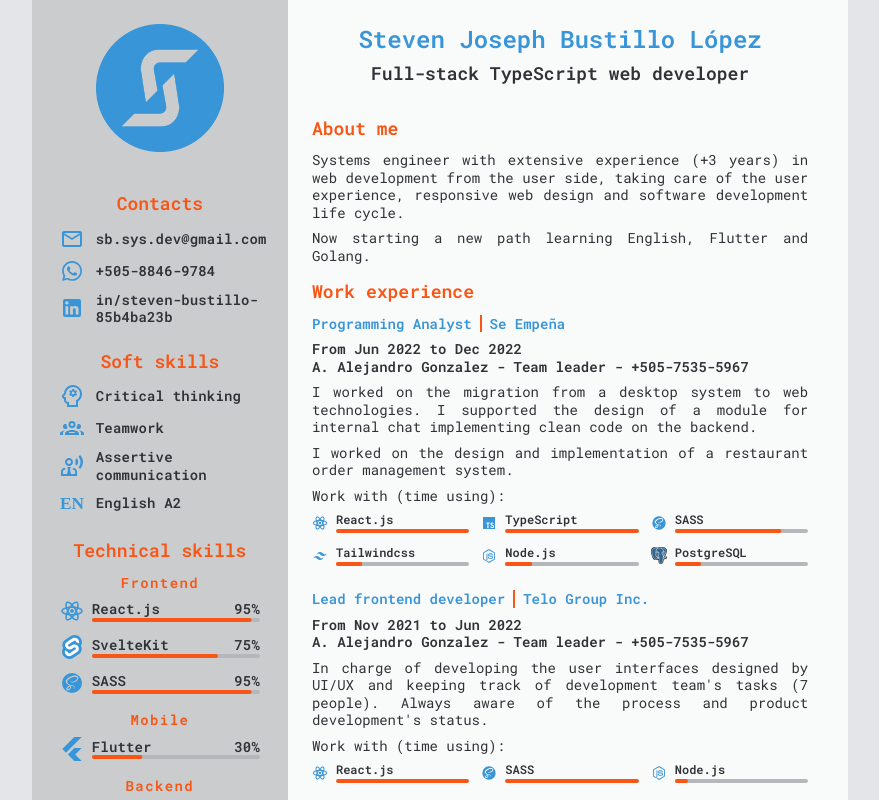
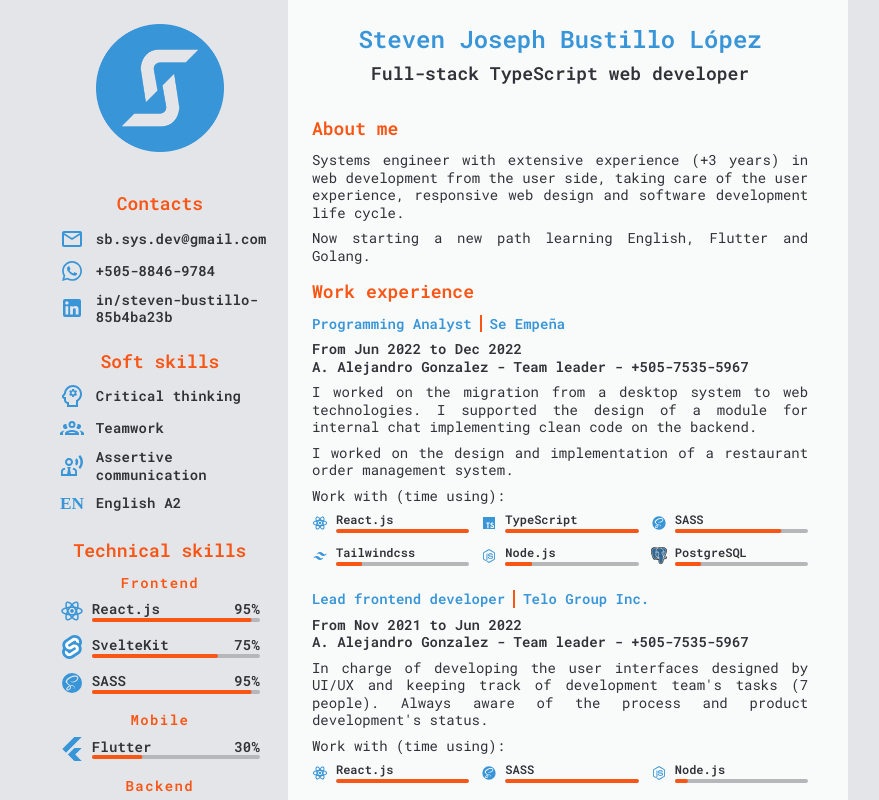
Before and after one commit to sbsysdev/personal-website, a SvelteKit app: page /resume in a window 1280 px wide. Shown: the top 800 px of the page, without its empty margins (200-1079 px from the left). Built offline with nearby package versions, Linux system fonts and the light colour scheme.

Commit message:
:construction: - updated resume side bg color

```diff
--- a/src/routes/resume/curriculum/Side.svelte
+++ b/src/routes/resume/curriculum/Side.svelte
@@ -148,7 +148,7 @@
     @import '$lib/styles';
 
     .side {
-        @include bg-color(10);
+        @include bg-color(l30);
         @include flex;
         @include gap(all 2xl);
         @include padding(x md, y lg);
```
